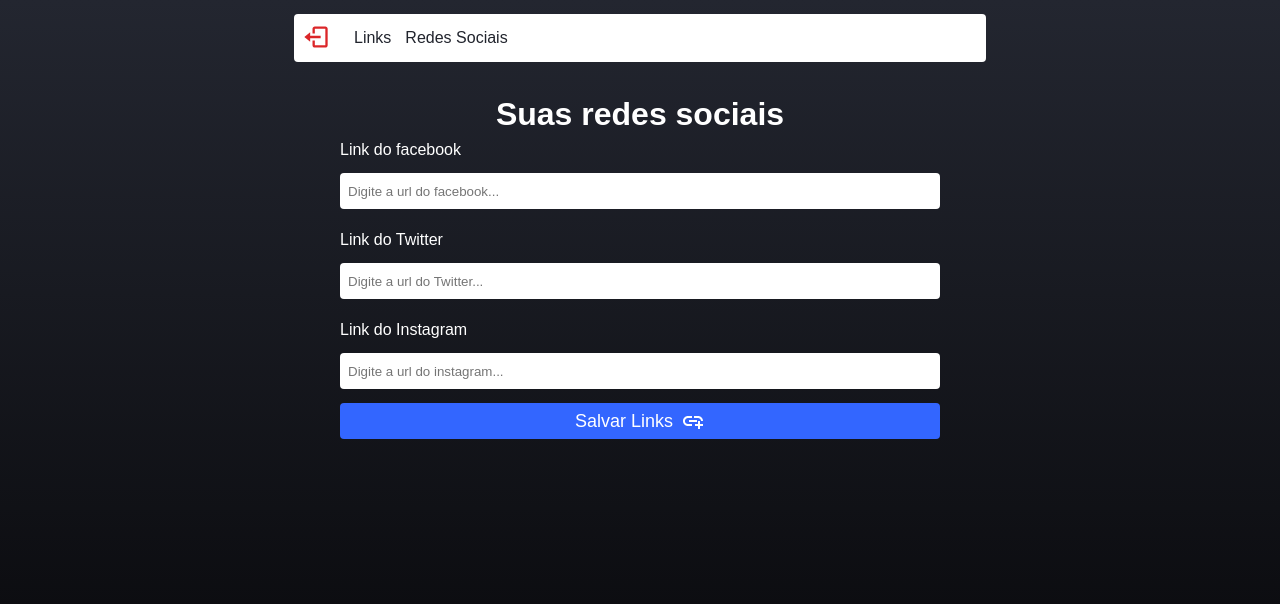
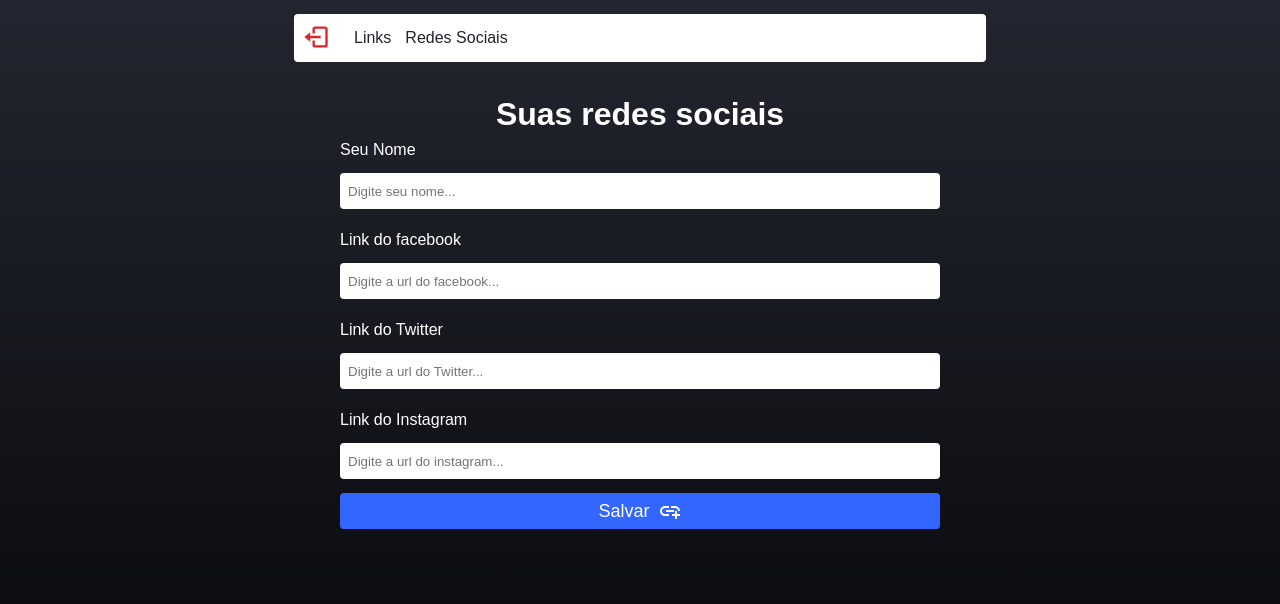
Before and after one commit to darioreisjr/kisslink, a React (Create React App) app: page /admin/social in a window 1280 px wide. Shown: the top 604 px of the page. Built offline with nearby package versions, Linux system fonts and the light colour scheme; no server answers; the database is empty; sample sign-in values are in the browser's storage.

Commit message:
adiciona personalização no icone da lixeira

```diff
--- a/src/pages/Admin/admin.css
+++ b/src/pages/Admin/admin.css
@@ -63,11 +63,11 @@
 }
 
 .btn-delete{
-    border: 1.5px dashed #FFF;
     color: #FFF;
     background-color: #000;
-    padding: 4px 8px;
-    border-radius: 2px;
+    padding: 10px 8px;
+    border-radius: 6px;
+    cursor: pointer;
 }
 
 .animate-pop {
--- a/src/pages/Home/index.js
+++ b/src/pages/Home/index.js
@@ -66,7 +66,8 @@ export default function Home() {
 
   return (
     <div className="home-container">
-      <h1>Dario Reis</h1>
+      <h1> Dario Reis</h1>
+
       <span>Veja meus links 👇</span>
 
       <main className="links">
--- a/src/pages/Networks/index.js
+++ b/src/pages/Networks/index.js
@@ -11,6 +11,7 @@ import { setDoc, doc, getDoc } from "firebase/firestore";
 import { toast } from "react-toastify";
 
 export default function Networks() {
+  const [nomeUsuario, setNomeUsuario] = useState("");
   const [facebook, setFacebook] = useState("");
   const [twitter, setTwitter] = useState("");
   const [instagram, setInstagram] = useState("");
@@ -20,6 +21,7 @@ export default function Networks() {
       const docRef = doc(bancoDados, "social", "link");
       getDoc(docRef).then((snapshot) => {
         if (snapshot.data() !== undefined) {
+          setNomeUsuario(snapshot.data().nomeUsuario)
           setFacebook(snapshot.data().facebook);
           setTwitter(snapshot.data().twitter);
           setInstagram(snapshot.data().instagram);
@@ -34,6 +36,7 @@ export default function Networks() {
     event.preventDefault();
 
     setDoc(doc(bancoDados, "social", "link"), {
+      nomeUsuario: nomeUsuario,
       facebook: facebook,
       twitter: twitter,
       instagram: instagram,
@@ -71,6 +74,14 @@ export default function Networks() {
       <h1 className="title-social"> Suas redes sociais</h1>
 
       <form className="form" onSubmit={handleSave}>
+        <label className="label">Seu Nome</label>
+        <Input
+          placeholder="Digite seu nome..."
+          type="text"
+          value={nomeUsuario}
+          onChange={(event) => setNomeUsuario(event.target.value)}
+        />
+
         <label className="label">Link do facebook</label>
         <Input
           placeholder="Digite a url do facebook..."
@@ -96,7 +107,7 @@ export default function Networks() {
         />
 
         <button type="submit" className="btn-register">
-          Salvar Links <MdAddLink size={24} color="#FFF" />
+          Salvar <MdAddLink size={24} color="#FFF" />
         </button>
       </form>
     </div>
```
